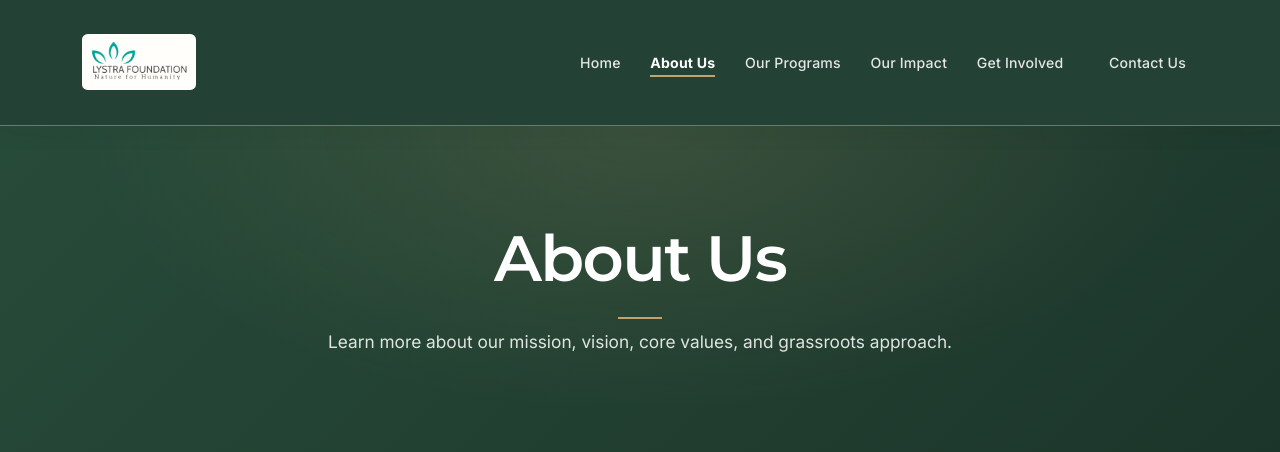
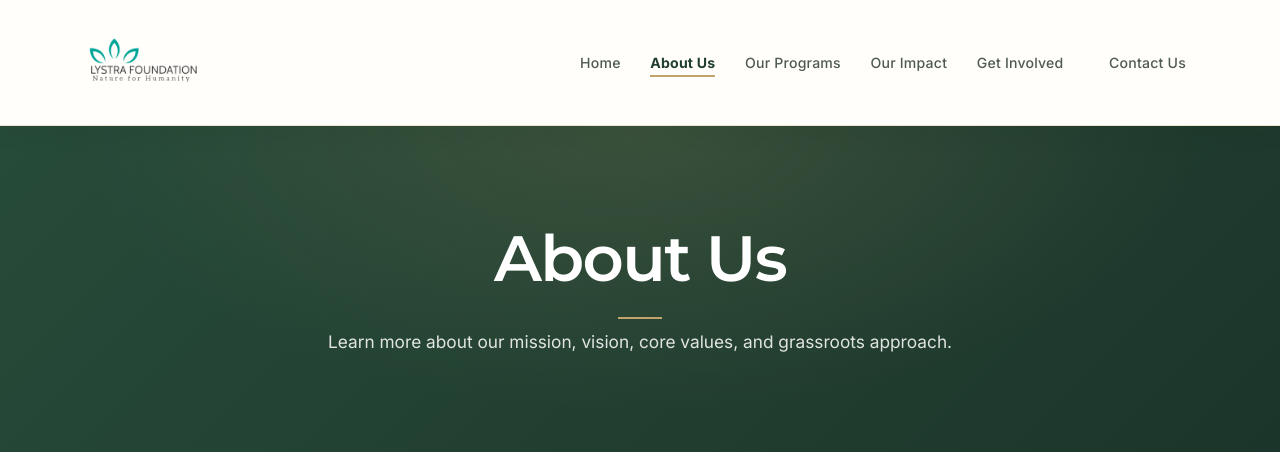
Before and after one commit to black-pearl-tradition/lystra-foundation, a PHP site: page /about.html in a window 1280 px wide. Shown: the top 452 px of the page. Run offline with PHP 8.4, Linux system fonts and the light colour scheme.

Commit message:
Revert deep green navigation header
Restore the previous navigation header colors and styling.

Co-authored-by: Copilot <223556219+Copilot@users.noreply.github.com>

```diff
--- a/assets/css/style.css
+++ b/assets/css/style.css
@@ -74,10 +74,10 @@ h6 {
    Header navigation and branding
    ========================================================== */
 .navbar {
-    border-bottom: 1px solid rgba(194, 163, 108, 0.55);
+    border-bottom: 1px solid rgba(194, 163, 108, 0.28);
     padding-top: 2.15rem;
     padding-bottom: 2.15rem;
-    background: rgba(32, 62, 49, 0.98) !important;
+    background: rgba(255, 254, 250, 0.97) !important;
     box-shadow: 0 0.35rem 1.5rem rgba(28, 43, 34, 0.055) !important;
     backdrop-filter: blur(14px);
 }
@@ -96,9 +96,6 @@ h6 {
     width: auto;
     max-width: min(15rem, 60vw);
     height: 3.5rem;
-    padding: 0.2rem;
-    border-radius: 0.35rem;
-    background: #fffefa;
     object-fit: contain;
 }
 
@@ -110,7 +107,7 @@ h6 {
     position: relative;
     padding: 0.6rem 0.75rem !important;
     border-radius: 0.25rem;
-    color: rgba(255, 255, 255, 0.88);
+    color: #4e5a52;
     font-size: 0.88rem;
     font-weight: 500;
     letter-spacing: 0.015em;
@@ -121,12 +118,12 @@ h6 {
 
 .navbar .nav-link:hover,
 .navbar .nav-link:focus {
-    color: #fff !important;
-    background-color: rgba(255, 255, 255, 0.09);
+    color: var(--lystra-green-dark) !important;
+    background-color: rgba(49, 93, 73, 0.06);
 }
 
 .navbar .nav-link.active {
-    color: #fff !important;
+    color: var(--lystra-green-dark) !important;
     background: transparent;
     font-weight: 650;
 }
@@ -142,16 +139,12 @@ h6 {
 }
 
 .navbar-toggler {
-    border-color: rgba(255, 255, 255, 0.35);
+    border-color: var(--lystra-border);
     padding: 0.45rem 0.65rem;
 }
 
-.navbar-toggler-icon {
-    filter: invert(1);
-}
-
 .navbar-toggler:focus {
-    box-shadow: 0 0 0 0.2rem rgba(194, 163, 108, 0.35);
+    box-shadow: 0 0 0 0.2rem rgba(40, 122, 75, 0.14);
 }
 
 /* ==========================================================
```
